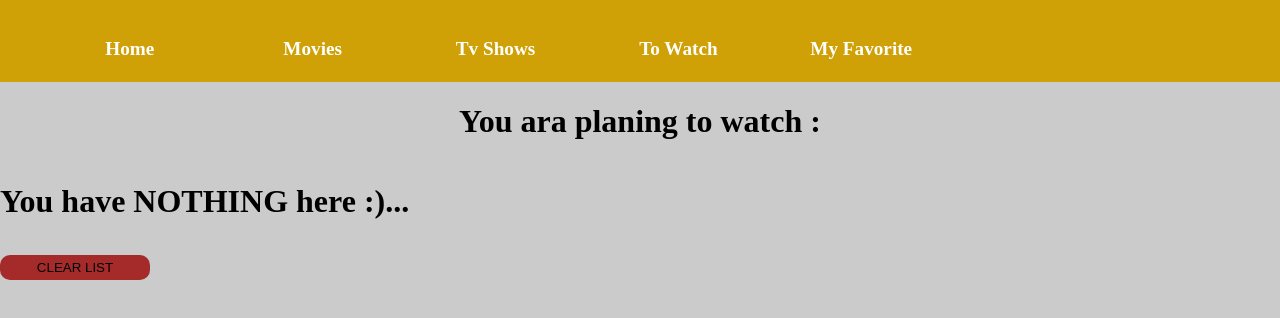
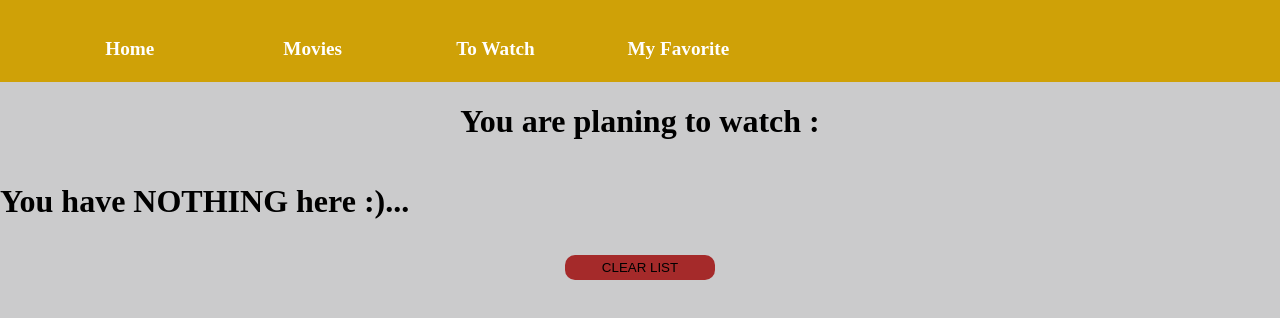
Before and after one commit to wahhab1404/movie-db, a React (Create React App) app: page /towatch in a window 1280 px wide. Shown: the top 318 px of the page. Built offline with nearby package versions, Linux system fonts and the light colour scheme.

Commit message:
the-project2

```diff
--- a/src/App.css
+++ b/src/App.css
@@ -104,6 +104,9 @@ a:hover {
   top: 25%;
   left: 25%;
 }
+.center{
+  text-align: center;
+}
 
 /* make keyframes that tell the start state and the end state of our object */
 @-webkit-keyframes fadeIn {
--- a/src/Pages/HomePage.js
+++ b/src/Pages/HomePage.js
@@ -43,9 +43,6 @@ class HomePage extends Component {
     this.setState({
       details: e // passing state to children
     });
-    // document.querySelector(
-    //   ".details"
-    // ).style.backgroundImage = `https://image.tmdb.org/t/p/w200/${this.props.details.poster_path}`;
   };
 
   render() {
@@ -55,6 +52,7 @@ class HomePage extends Component {
     if (this.state.details) {
       details = (
         <div>
+          {/* Show details when there is content */}
           <Details
             details={this.state.details}
             AddFav={this.props.AddFav}
@@ -64,6 +62,7 @@ class HomePage extends Component {
         </div>
       );
     }
+    // Show Fave if there is content
     if (this.state.fave) {
       faveDetails = <MyFave getDetails={this.getDetails} />;
     }
--- a/src/Pages/MoviesAPI.js
+++ b/src/Pages/MoviesAPI.js
@@ -25,29 +25,12 @@ class MoviesAPI extends Component {
       .catch(error => {
         console.log(error);
       });
-    // Top Rated TV
-    axios
-      .get(
-        "https://api.themoviedb.org/3/tv/top_rated?api_key=901c934e463e9e9fa41c6d7dfac1af2b"
-      )
-      .then(res => {
-        this.setState({
-          topTv: res.data.results
-        });
-        console.log("top rated");
-      })
-
-      .catch(error => {
-        console.log(error);
-      });
   }
 
   render() {
-    console.log("render top tv");
     return (
       <div>
         <Movies nowPlay={this.state.playN} />
-        {/* <NavBar topTv={this.state.topTv} /> */}
 
         <link
           href="https://fonts.googleapis.com/css?family=Staatliches&display=swap"
--- a/src/Pages/MyFave.js
+++ b/src/Pages/MyFave.js
@@ -30,18 +30,15 @@ class MyFave extends Component {
                 onClick={() => this.getDetails(movie)}
                 src={`https://image.tmdb.org/t/p/w200/${movie.poster_path}`}
               />
+              {/* add button event  */}
               <button onClick={() => this.props.clearList(details)}>
                 REMOVE!
               </button>
-              {/* font link */}
-              <link
-                href="https://fonts.googleapis.com/css?family=Staatliches&display=swap"
-                rel="stylesheet"
-              />
             </div>
           );
         });
       } else {
+        // show text when there is no contents
         FavM = (
           <div className="textAligne">
             <h1>You have NOTHING here :)...</h1>
--- a/src/Pages/ToWatch.js
+++ b/src/Pages/ToWatch.js
@@ -1,7 +1,7 @@
 import React, { Component } from "react";
-import HomePage from "../Pages/HomePage";
+
 import Details from "../Pages/Details";
-// IAM STILL WORKING ON THIS PAGE
+
 class ToWatch extends Component {
   constructor(props) {
     super(props);
@@ -29,9 +29,11 @@ class ToWatch extends Component {
                 onClick={() => this.getDetails(movie)}
                 src={`https://image.tmdb.org/t/p/w200/${movie.poster_path}`}
               />
-              <button onClick={() => this.props.RemWatch(movie)}>
-                REMOVE!
-              </button>
+              <div className="center">
+                <button onClick={() => this.props.RemWatch(movie)}>
+                  REMOVE!
+                </button>
+              </div>
             </div>
           );
         });
@@ -48,10 +50,12 @@ class ToWatch extends Component {
     }
     return (
       <div>
-        <h1>You ara planing to watch :</h1>
+        <h1>You are planing to watch :</h1>
         <div className="flexCont">{watch}</div>
         {details}
-        <button onClick={() => this.props.clearList()}>CLEAR LIST</button>
+        <div className="center">
+          <button onClick={() => this.props.clearList()}>CLEAR LIST</button>
+        </div>
       </div>
     );
   }
--- a/src/Pages/TvShows.js
+++ b/src/Pages/TvShows.js
@@ -1,5 +1,5 @@
 import React, { Component } from "react";
-
+// the page DELETED
 class TvShows extends Component {
   constructor(props) {
     super(props);
--- a/src/components/NavBar.js
+++ b/src/components/NavBar.js
@@ -7,7 +7,6 @@ const NavBar = props => {
       <NavBarPages
         AddFav={props.AddFav}
         AddWatch={props.AddWatch}
-        // topTv={this.props.topTv}
         onClickRm={props.onClickRm}
         faves={props.faves}
         watch={props.watch}
--- a/src/components/NavBarPages.js
+++ b/src/components/NavBarPages.js
@@ -17,9 +17,7 @@ const NavBarPages = props => {
         <Link to="/movies" className="fade-in">
           Movies
         </Link>
-        <Link to="/tvshows" className="fade-in">
-          Tv Shows
-        </Link>
+
         <Link to="/towatch" className="fade-in">
           To Watch
         </Link>
--- a/src/components/TrendingMovies.js
+++ b/src/components/TrendingMovies.js
@@ -14,7 +14,6 @@ class TrMovies extends Component {
                 onClick={() => this.props.getDetails(movie)}
                 src={`https://image.tmdb.org/t/p/w200/${movie.poster_path}`}
               />
-              <div className="container"></div>
             </div>
           );
         });
```
Also changed, not shown: 1 other file (tests, documents, lock files or other folders).
